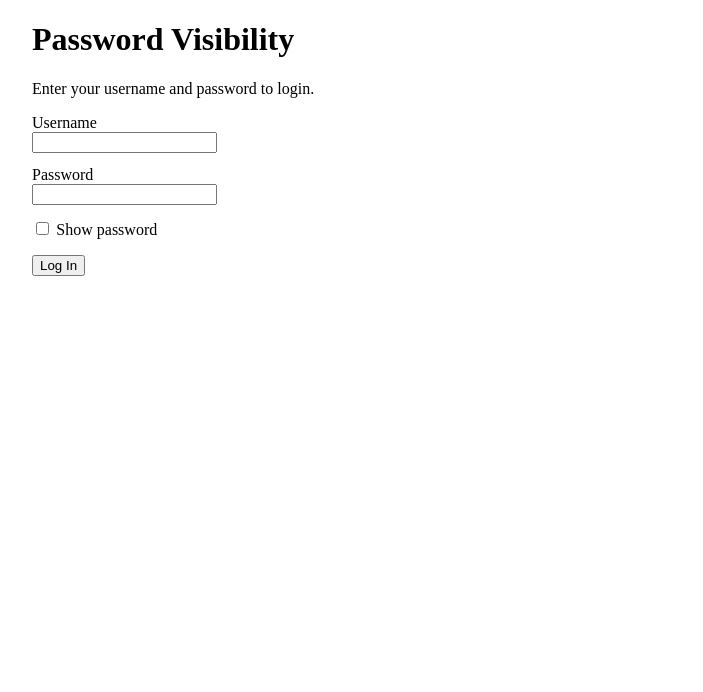
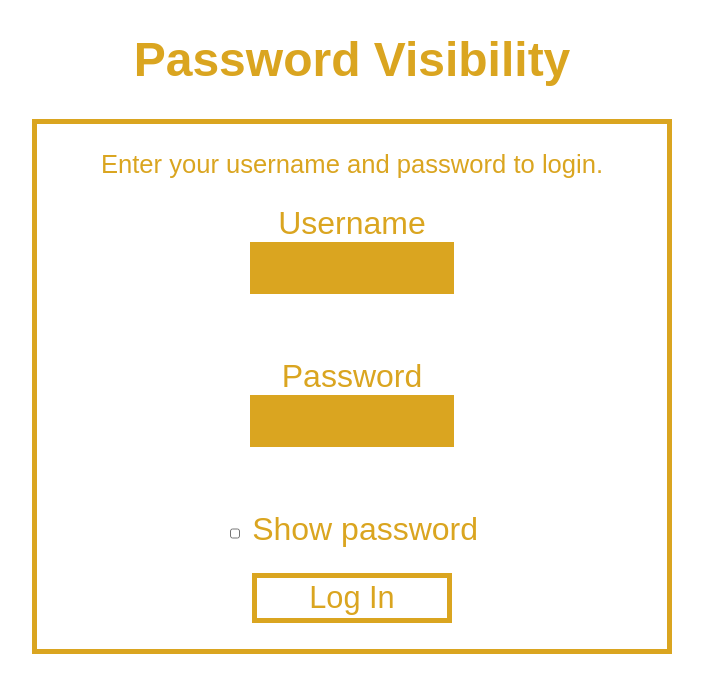
Before and after one commit to thegreatsevrini/toggle-password-visibility, a plain HTML site: page index.html in a window 1280 px wide. Shown: the whole page, without its empty margins (288-991 px from the left). Drawn offline with Linux system fonts and the light colour scheme.

Commit message:
adds initial styles for log in form

```diff
--- a/css/styles.css
+++ b/css/styles.css
@@ -0,0 +1,62 @@
+body {
+    margin: 1em auto;
+    max-width: 40em;
+    width: 88%;
+    font-family: Arial, Helvetica, sans-serif;
+}
+
+label {
+    display: block;
+    width: 100%;
+    color: goldenrod;
+    font-size: 2em;
+}
+
+input[type="password"], input[type="text"] {
+    margin-bottom: 2em;
+    background-color: goldenrod;
+    border: none;
+    width: 200px;
+    height: 50px;
+    color: white;
+    font-size: 2em;
+    text-align: center;
+}
+
+[type="checkbox"] {
+    margin-bottom: 0;
+    margin-right: 0.25em;
+    width: 10px;
+    background-color: goldenrod;
+}
+
+h1 {
+    text-align: center;
+    color: goldenrod;
+    font-size: 3em;
+
+}
+
+p {
+ color: goldenrod;
+ font-size: 1.6em;
+}
+
+button {
+    height: 50px;
+    width: 200px;
+    color: goldenrod;
+    border: 5px solid goldenrod;
+    background-color: white;
+    font-size: 1.2em;
+
+}
+
+
+#form-box {
+    border: 5px solid goldenrod;
+    display: flex;
+    justify-content: center;
+    flex-direction: column;
+    text-align: center;
+}
--- a/index.html
+++ b/index.html
@@ -2,33 +2,13 @@
 <html>
 <head>
 	<title>Password Visibility</title>
+	<link rel="stylesheet" href="css/styles.css">
 
-	<style type="text/css">
-		body {
-			margin: 1em auto;
-			max-width: 40em;
-			width: 88%;
-		}
-
-		label {
-			display: block;
-			width: 100%;
-		}
-
-		input {
-			margin-bottom: 1em;
-		}
-
-		[type="checkbox"] {
-			margin-bottom: 0;
-			margin-right: 0.25em;
-		}
-	</style>
 </head>
 <body>
 
 	<h1>Password Visibility</h1>
-
+	<div id="form-box">
 		<p>Enter your username and password to login.</p>
 
 		<form>
@@ -53,21 +33,7 @@
 				<button type="submit">Log In</button>
 			</p>
 		</form>
-
-	<script>
-		//creates variable that references #show-password checkbox
-		var togglePasswordView = document.querySelector('#show-password');
-
-		//puts an event listener on checkbox that toggles the type
-		//of password input field so we can see the password
-		togglePasswordView.addEventListener('click', function(event) {
-			var password = document.querySelector('#password');
-			if (password.type === 'password' ) {
-				password.type = 'text';
-			} else {
-				password.type = 'password';
-			}
-		});
-	</script>
+	</div>
+	<script src="js/toggle-password-visibility.js"></script>
 </body>
 </html>
--- a/js/toggle-password-visibility.js
+++ b/js/toggle-password-visibility.js
@@ -0,0 +1,17 @@
+//create variables representing checkbox and password input
+var toggleCheckbox = document.querySelector('#show-password');
+var password = document.querySelector('#password');
+
+//puts an event listener on checkbox that toggles the type
+//of password input field so we can see the password
+toggleCheckbox.addEventListener('click', function(event) {
+    if (toggleCheckbox.checked) {
+        password.type = 'text';
+    } else {
+        password.type = 'password';
+    }
+});
+
+//changes you're making
+//1. adjusted variable names for clarity
+//2.
```
Lines whose indentation alone changed are shown as unchanged.
